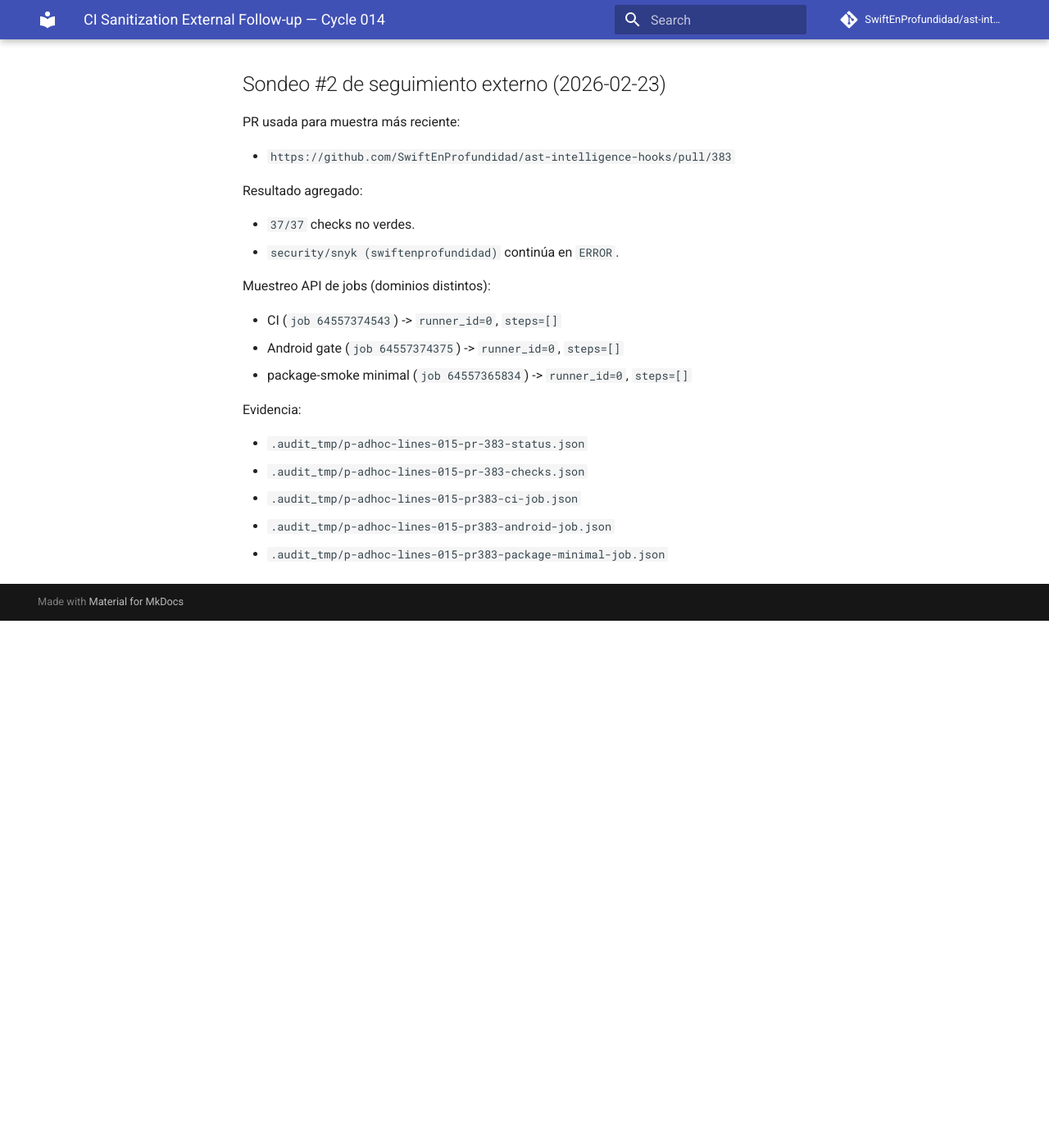
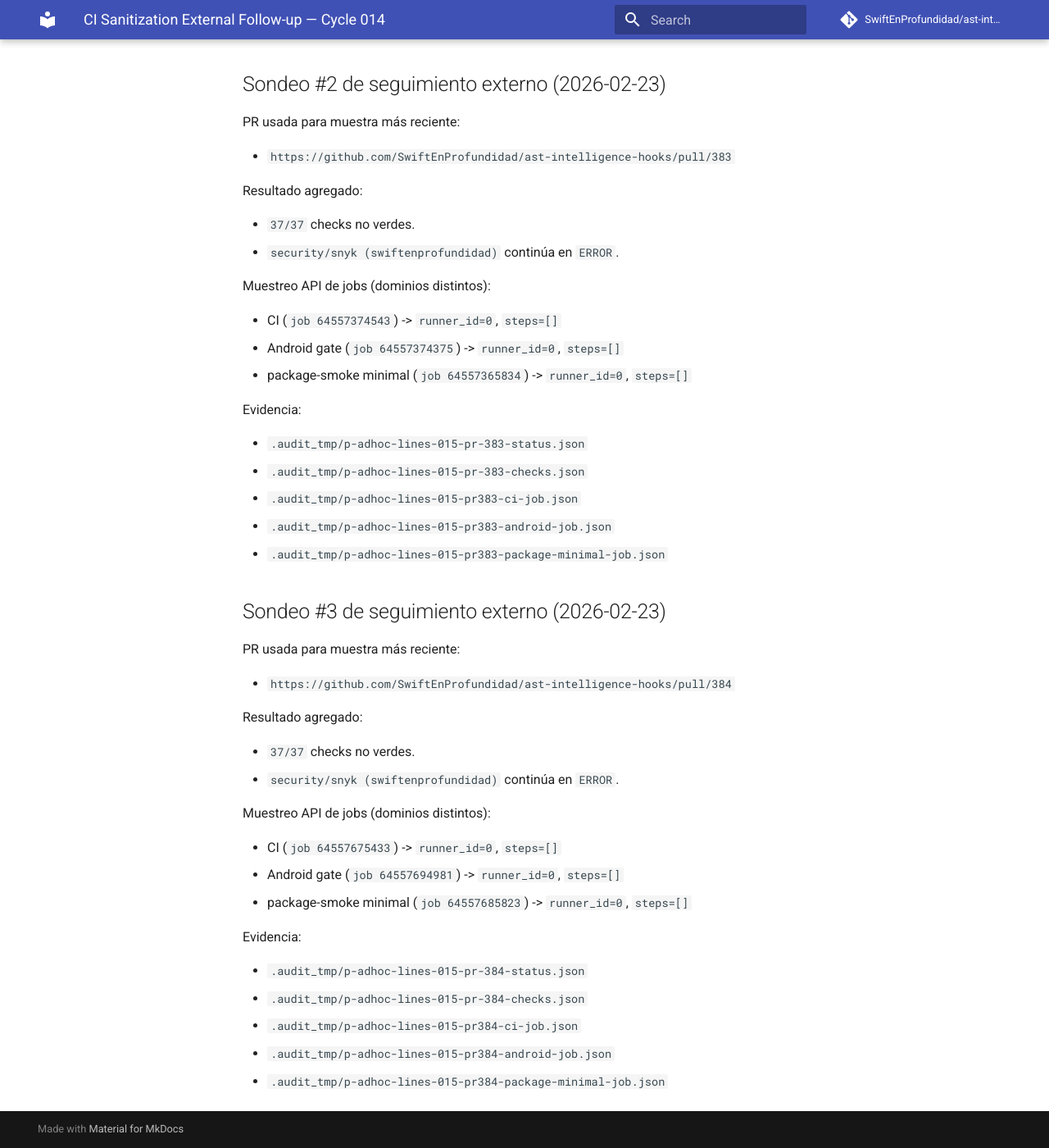
Before and after one commit to SwiftEnProfundidad/ast-intelligence-hooks, an MkDocs documentation site: the page built from docs/validation/ci-sanitization-cycle-014-external-follow-up.md, in a window 1280 px wide and 1400 px high, scrolled down 2139 px. Shown: the whole window at 82% size. Built offline with MkDocs 1.6.1 and Material for MkDocs 9.7.7, drawn with Linux system fonts in a browser that asks for light colours; comment, search, counter and statistics services are not loaded; before the commit the page ends 2896 px from its top, so only the background shows below that.

Commit message:
docs(validation): record external follow-up probe #3 for cycle 014

```diff
--- a/docs/validation/ci-sanitization-cycle-014-external-follow-up.md
+++ b/docs/validation/ci-sanitization-cycle-014-external-follow-up.md
@@ -91,3 +91,28 @@ Evidencia:
 - `.audit_tmp/p-adhoc-lines-015-pr383-ci-job.json`
 - `.audit_tmp/p-adhoc-lines-015-pr383-android-job.json`
 - `.audit_tmp/p-adhoc-lines-015-pr383-package-minimal-job.json`
+
+## Sondeo #3 de seguimiento externo (2026-02-23)
+
+PR usada para muestra más reciente:
+
+- `https://github.com/SwiftEnProfundidad/ast-intelligence-hooks/pull/384`
+
+Resultado agregado:
+
+- `37/37` checks no verdes.
+- `security/snyk (swiftenprofundidad)` continúa en `ERROR`.
+
+Muestreo API de jobs (dominios distintos):
+
+- CI (`job 64557675433`) -> `runner_id=0`, `steps=[]`
+- Android gate (`job 64557694981`) -> `runner_id=0`, `steps=[]`
+- package-smoke minimal (`job 64557685823`) -> `runner_id=0`, `steps=[]`
+
+Evidencia:
+
+- `.audit_tmp/p-adhoc-lines-015-pr-384-status.json`
+- `.audit_tmp/p-adhoc-lines-015-pr-384-checks.json`
+- `.audit_tmp/p-adhoc-lines-015-pr384-ci-job.json`
+- `.audit_tmp/p-adhoc-lines-015-pr384-android-job.json`
+- `.audit_tmp/p-adhoc-lines-015-pr384-package-minimal-job.json`
```
Also changed, not shown: docs/REFRACTOR_PROGRESS.md (+5 -0 lines).
